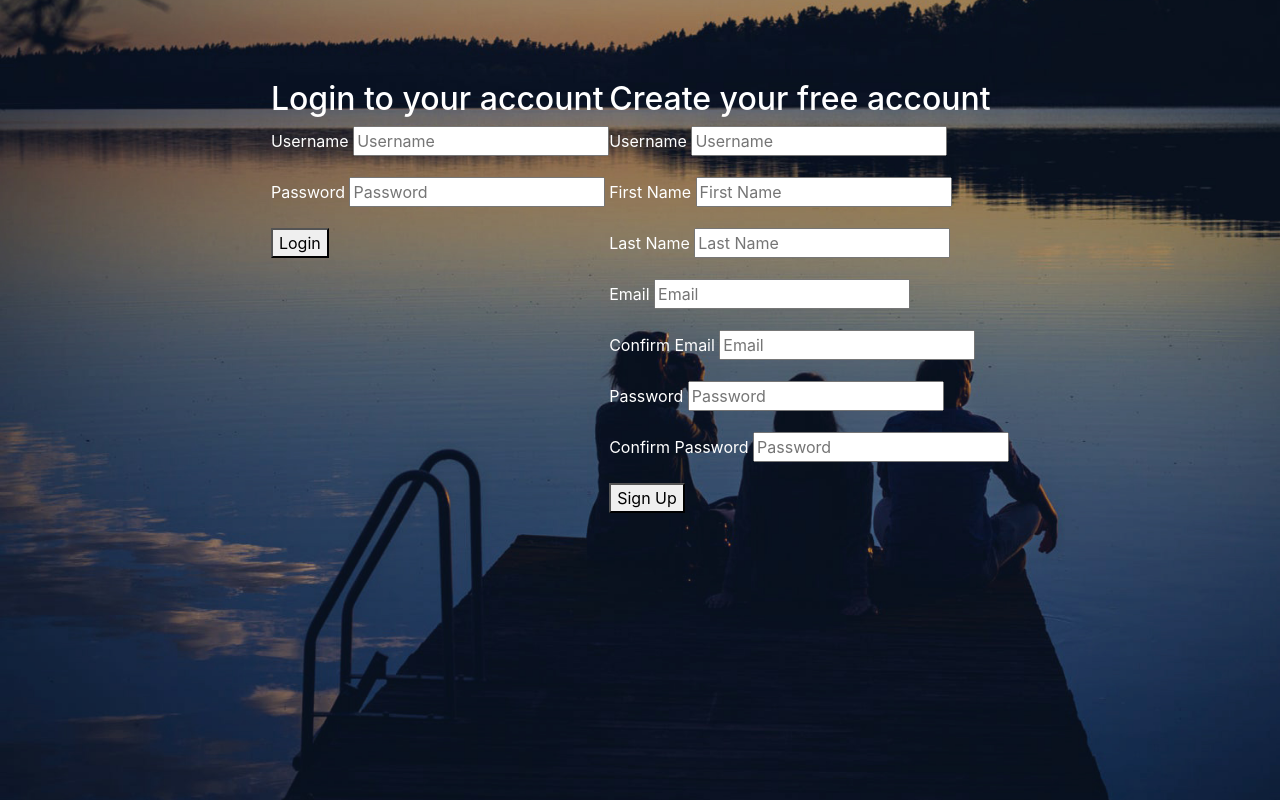
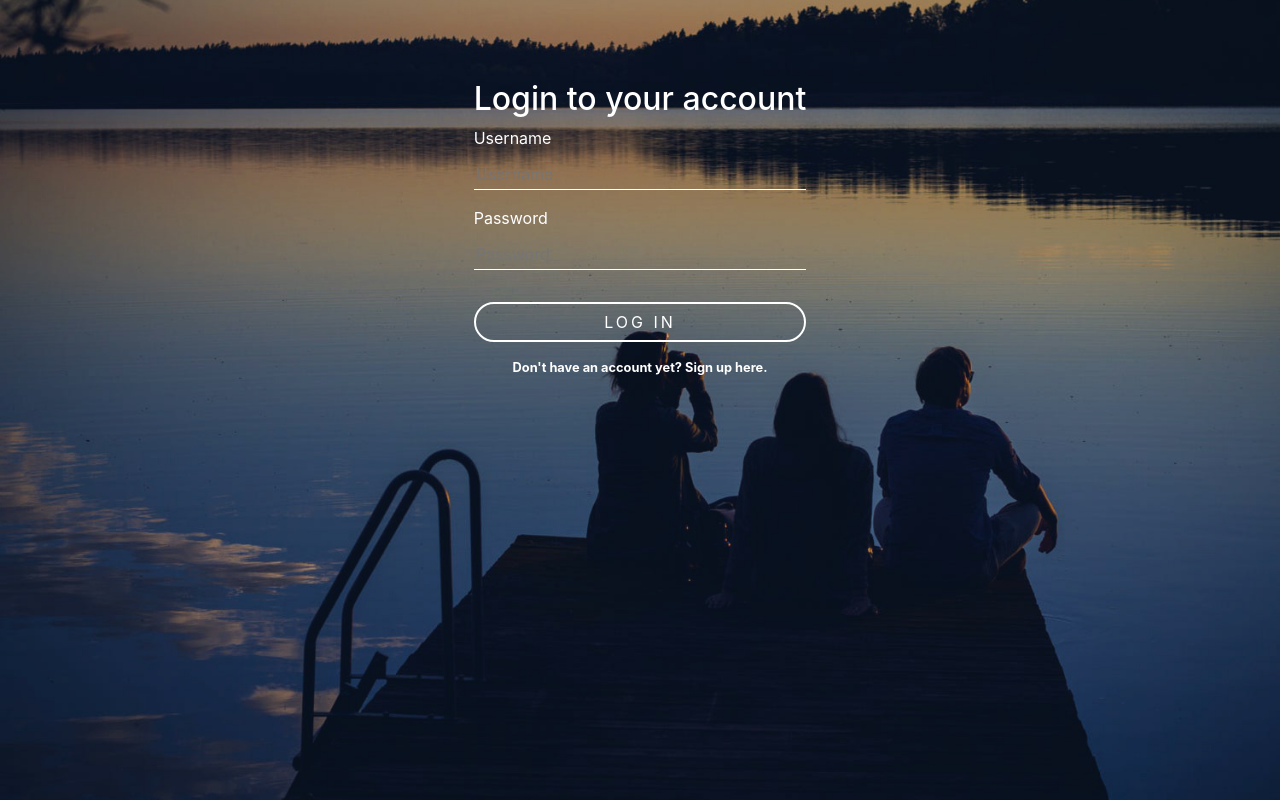
Before and after one commit to zaimov/spotify-clone, a PHP site: page /register.php in a window 1280 px wide. Run offline with PHP 8.4, Linux system fonts and the light colour scheme.

Commit message:
finished styling and functionality for the register page

```diff
--- a/assets/css/main.css
+++ b/assets/css/main.css
@@ -2,18 +2,63 @@ body, html {
   margin: 0;
   padding: 0;
   width: 100%;
-  height: 100%; }
+  height: 100%;
+}
 
 .register {
   background-color: #000;
   background-image: url(../images/register-background.jpg);
   background-position: center;
   background-size: cover;
-  display: flex;
+  display: table;
   padding: 5rem;
   width: 100%;
-  height: 100%; }
-  .register-wrapper {
-    color: #fff; }
+  height: 100%;
+}
+.register-wrapper {
+  color: #fff;
+}
+.register-wrapper form input[type=text],
+.register-wrapper form input[type=email],
+.register-wrapper form input[type=password] {
+  background: transparent;
+  display: block;
+  border: 0;
+  border-bottom: 1px solid #fff;
+  height: 2em;
+  line-height: 2em;
+  width: 100%;
+  color: #fff;
+}
+.register-wrapper form button {
+  background-color: transparent;
+  border: 2px solid #fff;
+  border-radius: 250px;
+  color: #fff;
+  width: 100%;
+  height: 40px;
+  letter-spacing: 3px;
+  margin: 1rem 0;
+  text-transform: uppercase;
+}
+.register-wrapper form button:hover {
+  cursor: pointer;
+}
+.register-wrapper form .errorMessage {
+  font-size: 0.8rem;
+  display: block;
+  color: #ff0000;
+}
+.register-wrapper__login-form, .register-wrapper__register-form {
+  display: none;
+}
+.register-wrapper .hasAccountText {
+  text-align: center;
+}
+.register-wrapper .hasAccountText span {
+  font-weight: bold;
+  font-size: 0.8rem;
+  cursor: pointer;
+}
 
 /*# sourceMappingURL=main.css.map */
--- /dev/null
+++ b/assets/js/register.js
@@ -0,0 +1,11 @@
+$( document ).ready(function() {
+    $('#hideLogin').click(function() {
+        $('#loginForm').hide();
+        $('#registerForm').show();
+    });
+
+    $('#hideRegister').click(function() {
+        $('#loginForm').show();
+        $('#registerForm').hide();
+    });
+});
--- a/assets/scss/_variables.scss
+++ b/assets/scss/_variables.scss
@@ -1 +1,4 @@
+$white: #fff;
+$black: #000;
+
 $register-body-color: #fff;
--- a/assets/scss/pages/_register.scss
+++ b/assets/scss/pages/_register.scss
@@ -1,17 +1,71 @@
 @mixin register--default {
     .register {
-        background-color: #000;
+        background-color: $black;
         background-image: url(../images/register-background.jpg);
         background-position: center;
         background-size: cover;
-        display: flex;
+        display: table;
         padding: 5rem;
         width: 100%;
         height: 100%;
 
         &-wrapper {
             color: $register-body-color;
+
+            form {
+                input[type='text'],
+                input[type='email'],
+                input[type='password'] {
+                    background: transparent;
+                    display: block;
+                    border: 0;
+                    border-bottom: 1px solid $white;
+                    height: 2em;
+                    line-height: 2em;
+                    width: 100%;
+                    color: $white;
+
+
+                }
+
+                button {
+                    background-color: transparent;
+                    border: 2px solid $white;
+                    border-radius: 250px;
+                    color: $white;
+                    width: 100%;
+                    height: 40px;
+                    letter-spacing: 3px;
+                    margin: 1rem 0;
+                    text-transform: uppercase;
+
+                    &:hover {
+                        cursor: pointer;
+                    }
+                }
+
+                .errorMessage {
+                    font-size: 0.8rem;
+                    display: block;
+                    color: #ff0000;
+                }
+            }
+
+            &__login-form,
+            &__register-form {
+                display: none;
+            }
+
+            .hasAccountText {
+                text-align: center;
+                span {
+                    font-weight: bold;
+                    font-size: 0.8rem;
+                    cursor: pointer;
+                }
+            }
         }
+
     }
 }
 
--- a/register.php
+++ b/register.php
@@ -22,8 +22,8 @@ function getInputValue($name) {
     <meta name="viewport" content="width=device-width, initial-scale=1.0">
     <meta http-equiv="X-UA-Compatible" content="ie=edge">
     <title>Register</title>
+    <link rel="stylesheet" href="https://stackpath.bootstrapcdn.com/bootstrap/4.1.3/css/bootstrap.min.css" integrity="sha384-MCw98/SFnGE8fJT3GXwEOngsV7Zt27NXFoaoApmYm81iuXoPkFOJwJ8ERdknLPMO" crossorigin="anonymous">
     <link rel="stylesheet" href="assets/css/main.css">
-    <link rel="stylesheet" href="https://stackpath.bootstrapcdn.com/bootstrap/4.1.3/css/bootstrap.min.css" integrity="sha384-MCw98/SFnGE8fJT3GXwEOngsV7Zt27NXFoaoApmYm81iuXoPkFOJwJ8ERdknLPMO" crossorigin="anonymous">
 </head>
 <body>
     <div class="register">
@@ -35,21 +35,25 @@ function getInputValue($name) {
                         <p>
                             <?php echo $account->getError(Constants::$loginFailed) ?>
                             <label for="loginUsername">Username</label>
-                            <input type="text" id="loginUsername" name="loginUsername" placeholder="Username" required>
+                            <input type="text" id="loginUsername" name="loginUsername" placeholder="Username"  value="<?php getInputValue('loginUsername') ?>" required>
                         </p>
                         <p>
                             <label for="loginPassword">Password</label>
                             <input type="password" id="loginPassword" name="loginPassword" placeholder="Password" required>
                         </p>
 
-                        <button type="Submit" name="loginButton">Login</button>
+                        <button type="Submit" name="loginButton">Log in</button>
+
+                        <div class="hasAccountText">
+                            <span id="hideLogin">Don't have an account yet? Sign up here.</span>
+                        </div>
                     </form>
                 </div>
             </div>
 
             <div class="row">
                 <div class="col">
-                <form action="register.php" id="registerForm" class="register-container__register-form" method="POST">
+                <form action="register.php" id="registerForm" class="register-wrapper__register-form" method="POST">
                     <h2>Create your free account</h2>
                     <p>
                         <?php echo $account->getError(Constants::$usernameLength) ?>
@@ -97,10 +101,36 @@ function getInputValue($name) {
                     </p>
 
                     <button type="Submit" name="registerButton">Sign Up</button>
+
+                    <div class="hasAccountText">
+                            <span id="hideRegister">Already have an account? Log in here.</span>
+                        </div>
                 </form>
                 </div>
             </div>
         </div>
     </div>
+
+    <script src="https://ajax.googleapis.com/ajax/libs/jquery/3.3.1/jquery.min.js"></script>
+    <script src="assets/js/register.js"></script>
+
+    <?php
+        if(isset($_POST['registerButton'])) {
+            echo '<script>
+                    $( document ).ready(function() {
+                        $("#loginForm").hide();
+                        $("#registerForm").show();
+                    });
+                </script>';
+        } else {
+            echo '<script>
+                $( document ).ready(function() {
+                    $("#loginForm").show();
+                    $("#registerForm").hide();
+                });
+            </script>';
+        }
+    ?>
+
 </body>
 </html>
```
Also changed, not shown: 1 other file.
